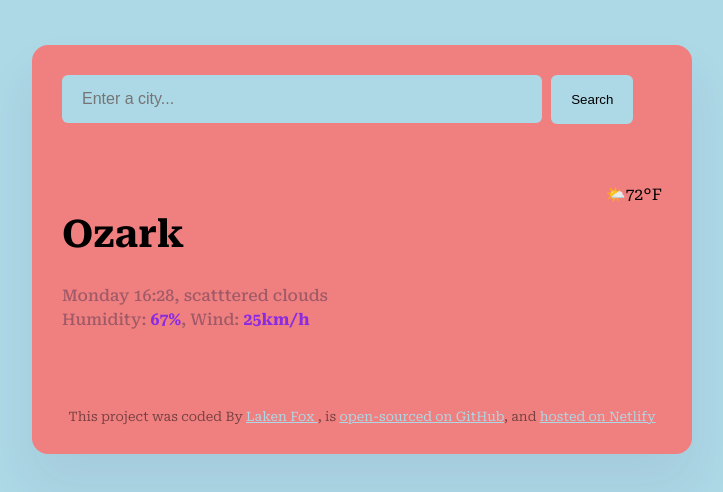
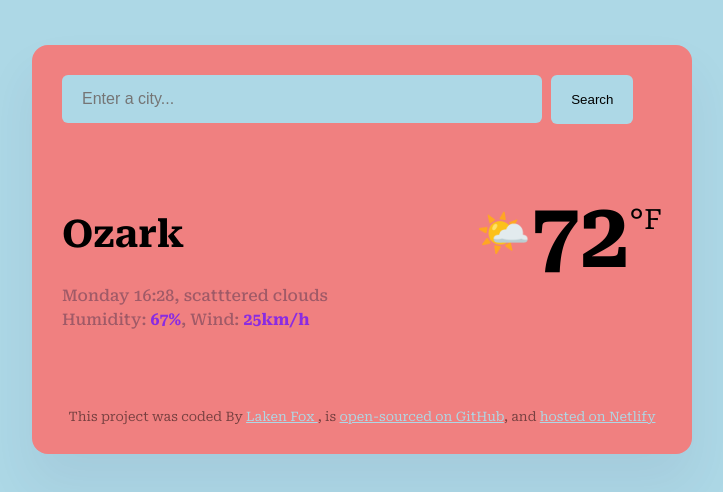
Before and after one commit to lakenfox9/My-Weather-App, a plain HTML site: page index.html in a window 1280 px wide. Shown: the whole page, without its empty margins (278-1001 px from the left). Drawn offline with Linux system fonts and the light colour scheme; a web font is replaced by a local one.

Commit message:
Added basic CSS

```diff
--- a/index.html
+++ b/index.html
@@ -37,7 +37,7 @@
           </div>
           <div class="weather-app-temperature-container">
             <div class="weather-app-icon">🌤️</div>
-            <div class="weather=app-temp-value">72</div>
+            <div class="weather-app-temp-value">72</div>
             <div class="weather-app-unit">&deg;F</div>
           </div>
         </div>
--- a/src/style.css
+++ b/src/style.css
@@ -67,6 +67,18 @@ main {
 .weather-app-temperature-container {
   display: flex;
 }
+.weather-app-temp-value {
+  font-size: 88px;
+  font-weight: bold;
+}
+.weather-app-icon {
+  font-size: 44px;
+  margin-top: 22px;
+}
+.weather-app-unit {
+  margin-top: 18px;
+  font-size: 28px;
+}
 
 footer {
   border-top: 1px solid lightcoral;
```
